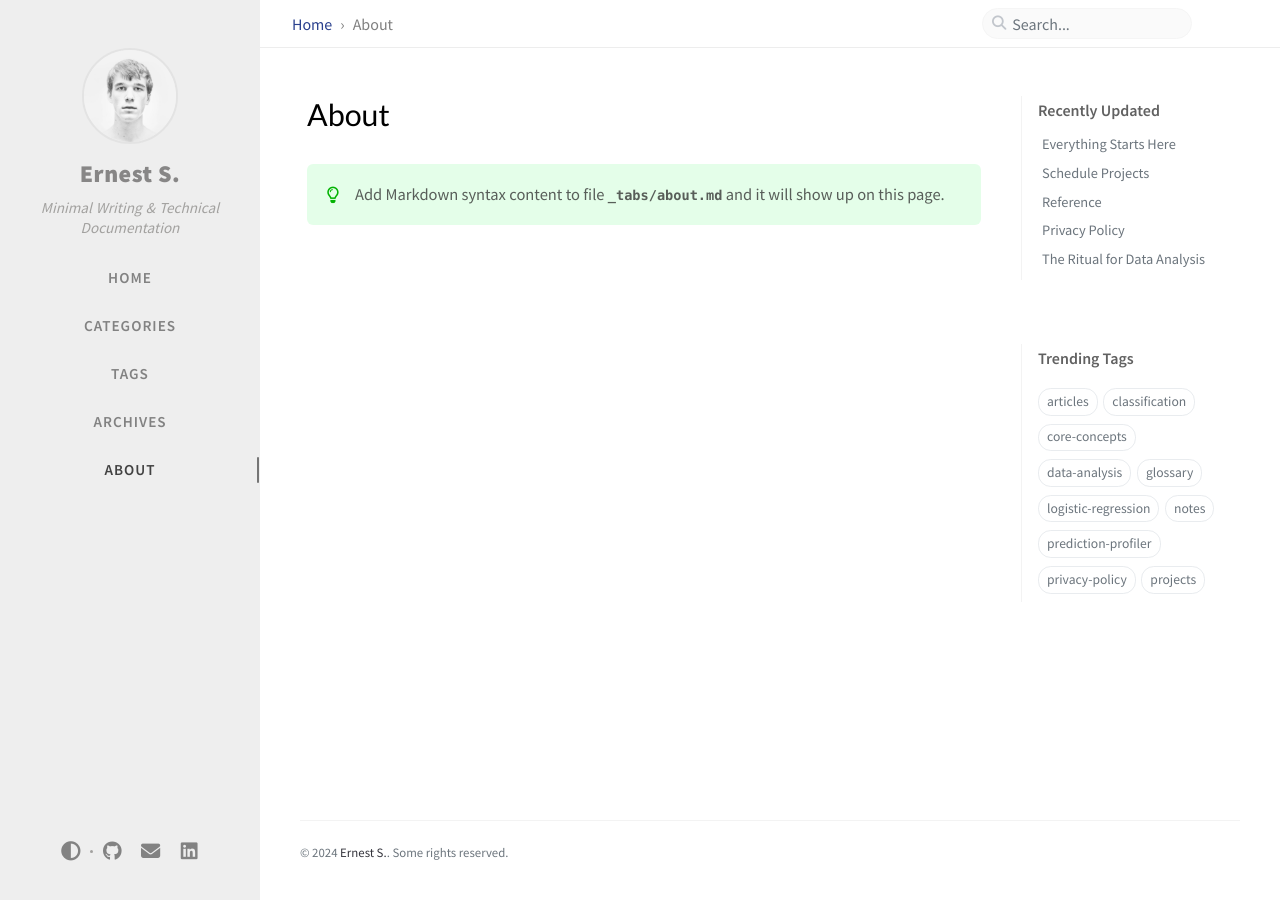
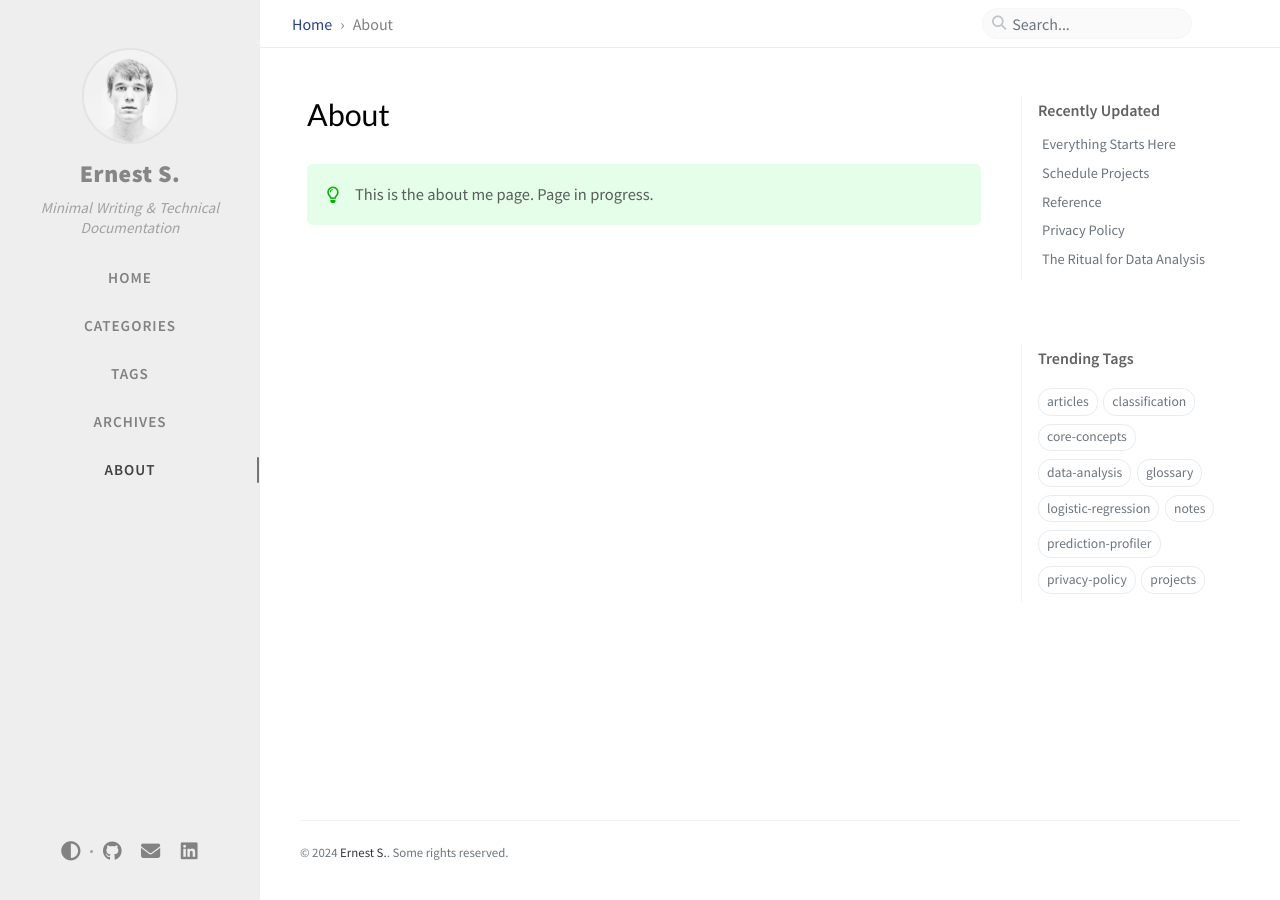
Before and after one commit to s-earnest/s-earnest.github.io, a Jekyll site: the page built from _tabs/about.md, in a window 1280 px wide. Built offline with Jekyll 4.4.1, drawn with Linux system fonts in a browser that asks for light colours; comment, search, counter and statistics services are not loaded.

Commit message:
about page updated

```diff
--- a/_tabs/about.md
+++ b/_tabs/about.md
@@ -4,5 +4,5 @@
 order: 4
 ---
 
-> Add Markdown syntax content to file `_tabs/about.md`{: .filepath } and it will show up on this page.
+> This is the about me page. Page in progress.
 {: .prompt-tip }
```
